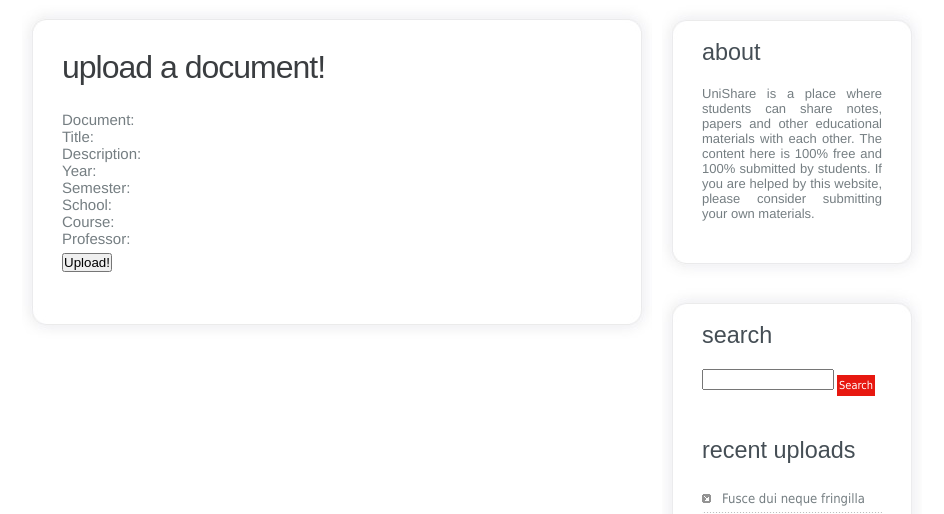
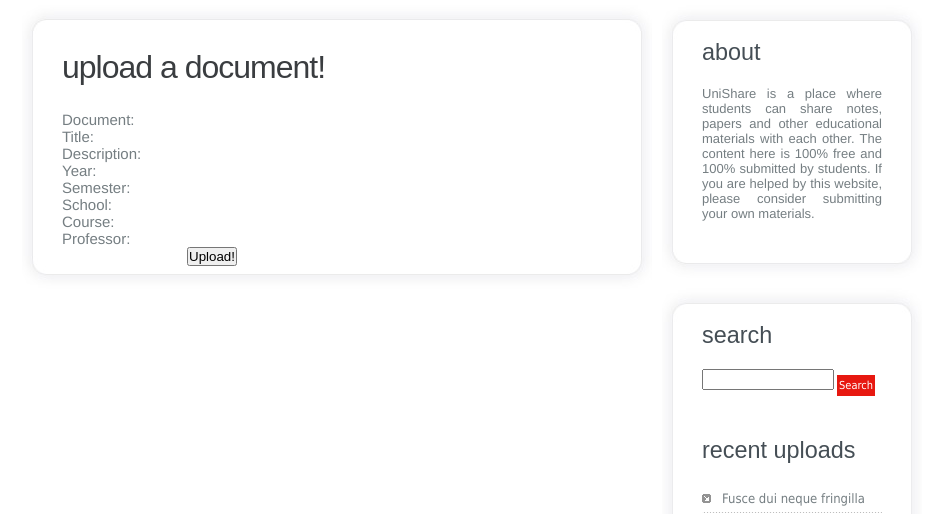
Before and after one commit to Miserlou/UniShare, a Django app: template templates/upload.html in a window 1280 px wide. Shown: the part 141-655 px from the top of the page, without its empty margins (168-1112 px from the left). Run offline with Django 3.2, Linux system fonts and the light colour scheme; the template is opened without the code that fills it, so the values that code supplies are empty.

Commit message:
tweaks to form css and template
position upload button properly
and change the column spacing

```diff
--- a/static/default.css
+++ b/static/default.css
@@ -424,8 +424,16 @@ table tfoot td .bulk-actions select {
 	color: #F90542;
 }
 
-.formfield, .formlabel {
+.formfield {
 	display:inline;
 	float:left;
-	width:240px;
+	width:320px;
+	text-align:left;
 }
+.formlabel {
+	display:inline;
+	float:left;
+	width:120px;
+	text-align:left;
+	margin-right:5px;
+}
--- a/templates/upload.html
+++ b/templates/upload.html
@@ -98,10 +98,16 @@
 		  </div>
 	  </div><br>
         {%endif%}
-
-<p><input type="submit" value="Upload!" /></p>
+      <div class="fieldWrapper">
+          <div class="formlabel">
+		    <!--just a space-->
+		    &nbsp;
+          </div>
+          <div class="formfield">
+		    <input type="submit" value="Upload!" />
+		  </div>
+	  </div><br>
 </form>
-                        <br />
 							</div>
 						</div>
 					</div>
```
